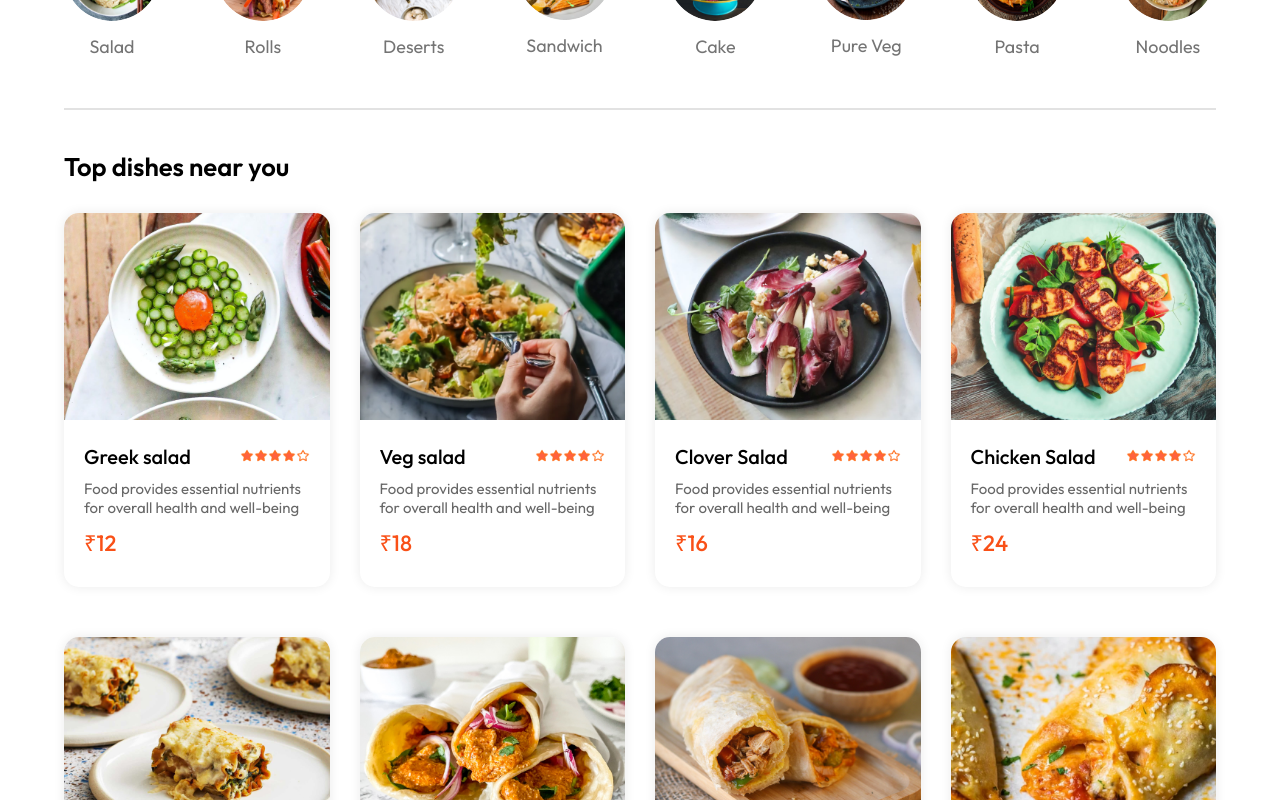
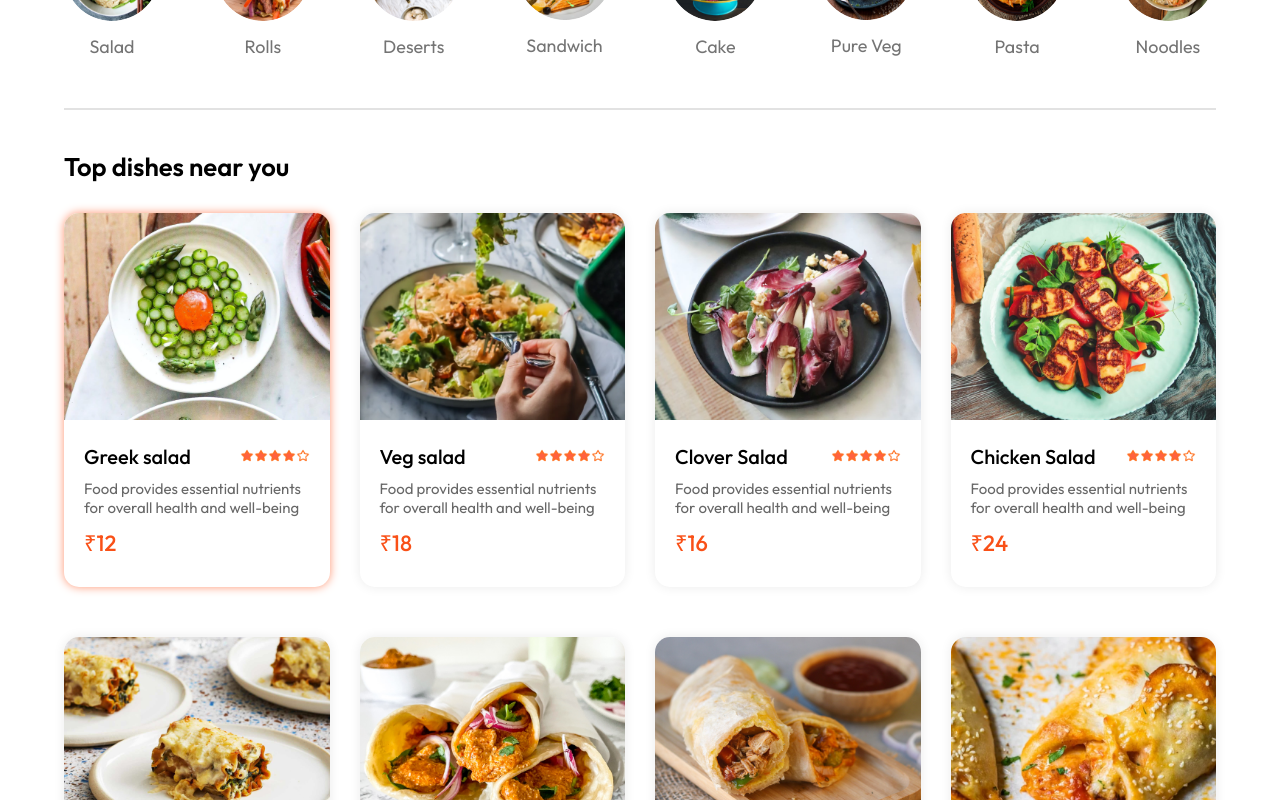
Before and after one commit to soumadeep-dey/FoodBuzz, a React (Vite) app in the folder frontend/: page / in a window 1280 px wide. In both pictures the pointer is over the element 196 px from the left and 1299 px from the top of the page. Shown: the part 899-1699 px from the top of the page. Built offline with nearby package versions, Linux system fonts and the light colour scheme.

Commit message:
feat: food item hover effect

```diff
--- a/frontend/src/components/FoodItem/FoodItem.css
+++ b/frontend/src/components/FoodItem/FoodItem.css
@@ -5,6 +5,9 @@
   box-shadow: 0px 0px 12px #00000015;
   transition: 0.3s;
   animation: fadeIn 1s;
+}
+.food-item:hover {
+  box-shadow: 0px 0px 10px #ff9572;
 }
 .food-item-image {
   width: 100%;
@@ -26,11 +29,11 @@
 .food-item-name-rating img {
   width: 70px;
 }
-.food-item-desc{
+.food-item-desc {
   color: #676767;
   font-size: 15px;
 }
-.food-item-price{
+.food-item-price {
   color: #f95017;
   font-size: 22px;
   font-weight: 500;
```
Lines whose indentation alone changed are shown as unchanged.
